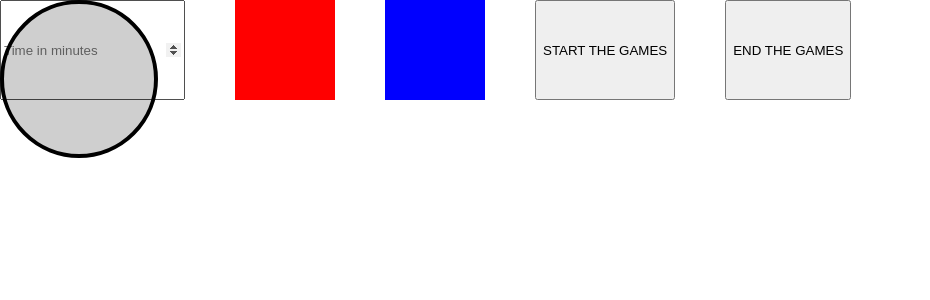
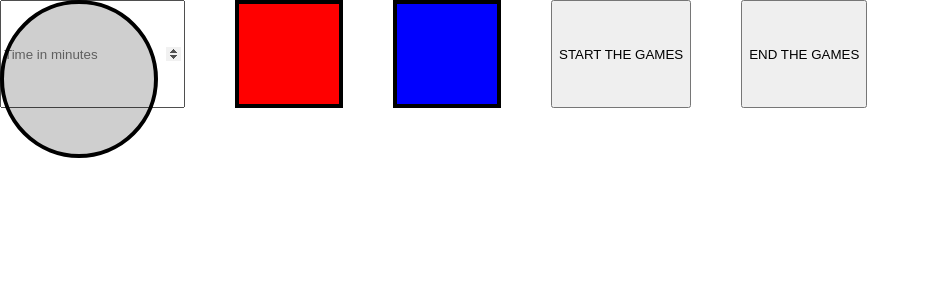
Before and after one commit to CaspianUlvmane/Crossmedia_Game, a PHP site: page /maps_admin.html in a window 1280 px wide. Shown: the top 300 px of the page, without its empty margins (0-930 px from the left). Run offline with PHP 8.4, Linux system fonts and the light colour scheme; some libraries are stand-ins or nearby versions.

Commit message:
Update map_style.css

```diff
--- a/CSS/map_style.css
+++ b/CSS/map_style.css
@@ -43,6 +43,7 @@
     width: 100px;
     height: 100px;
     z-index: 10;
+    border: 4px solid black;
   }
 
   .hazard:hover{
```
